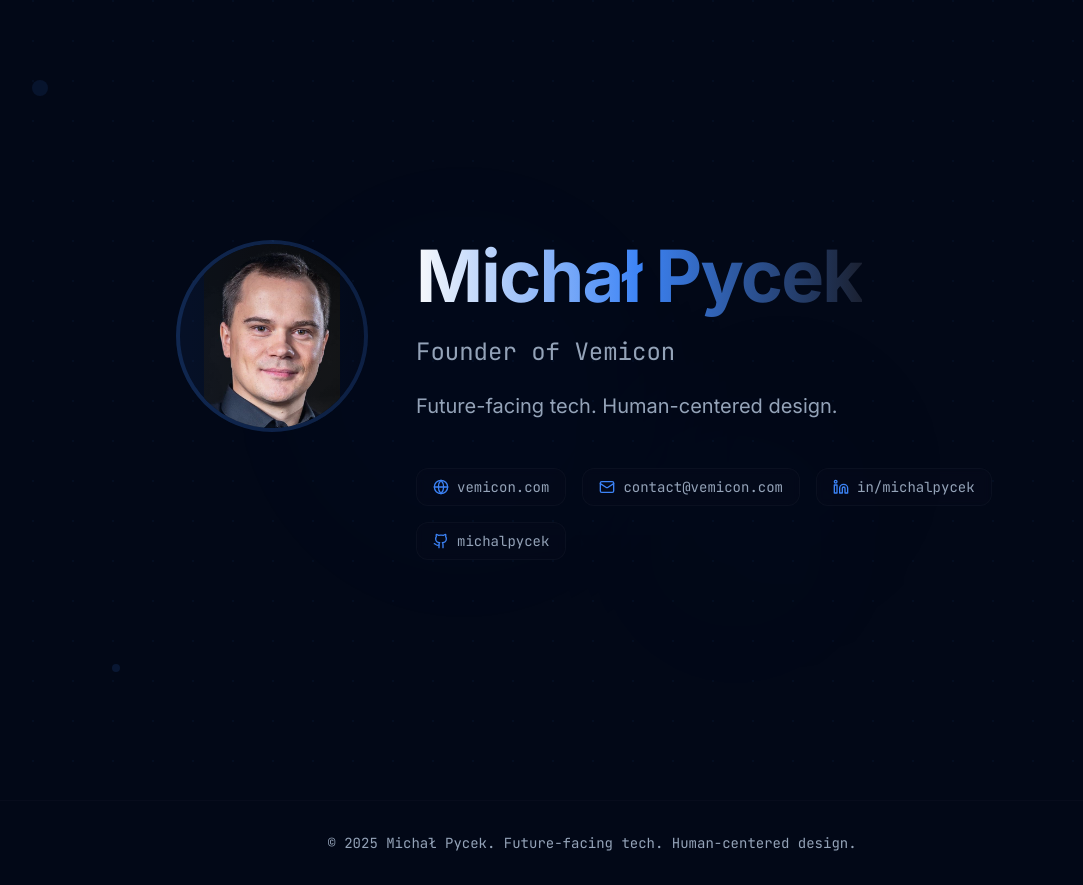
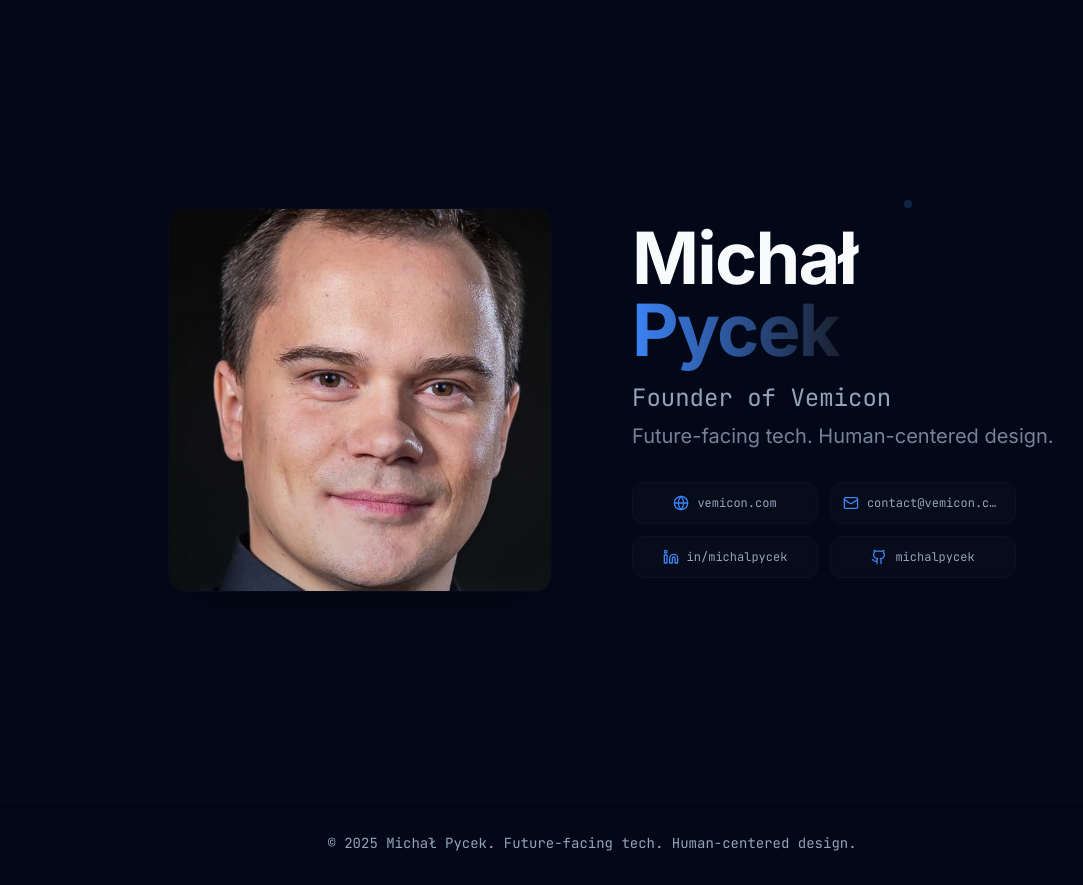
Before and after one commit to MichalPycek/michalpycek.github.io, a React (Vite) app: page / in a window 1280 px wide. Shown: the whole page, without its empty margins (48-1131 px from the left). Built offline with nearby package versions, Linux system fonts and the light colour scheme.

Commit message:
Improve website layout and design
Refactor the website layout and design based on user feedback.
Address issues with the image presentation and header design.

```diff
--- a/src/pages/Index.tsx
+++ b/src/pages/Index.tsx
@@ -71,79 +71,66 @@ const Index = () => {
       <section
         ref={heroRef}
         className="min-h-screen flex items-center justify-center px-6 py-20 relative overflow-hidden"
-        style={{
-          background: "hsl(var(--gradient-surface))"
-        }}
       >
-        {/* Creative Background Elements */}
-        <div className="absolute inset-0 opacity-20">
-          <div className="absolute top-1/4 left-1/4 w-96 h-96 bg-primary/10 rounded-full blur-3xl animate-glow"></div>
-          <div className="absolute bottom-1/4 right-1/4 w-64 h-64 bg-accent/10 rounded-full blur-3xl animate-glow" style={{ animationDelay: "1s" }}></div>
-          <div className="absolute top-1/2 left-1/2 w-72 h-72 bg-primary/5 rounded-full blur-2xl animate-glow" style={{ animationDelay: "2s" }}></div>
-        </div>
-
-        {/* Geometric Grid Pattern */}
-        <div className="absolute inset-0 opacity-5">
+        {/* Subtle Background Grid */}
+        <div className="absolute inset-0 opacity-[0.02]">
           <div className="h-full w-full" style={{
-            backgroundImage: `radial-gradient(circle at 1px 1px, hsl(var(--primary)) 1px, transparent 0)`,
-            backgroundSize: '40px 40px'
+            backgroundImage: `linear-gradient(hsl(var(--border)) 1px, transparent 1px), linear-gradient(90deg, hsl(var(--border)) 1px, transparent 1px)`,
+            backgroundSize: '32px 32px'
           }}></div>
         </div>
 
-        {/* Floating Elements */}
+        {/* Minimal floating elements */}
         <div className="absolute inset-0 overflow-hidden pointer-events-none">
-          <div className="absolute top-20 left-20 w-4 h-4 bg-primary/20 rounded-full animate-pulse" style={{ animationDelay: "0.5s" }}></div>
-          <div className="absolute top-40 right-32 w-3 h-3 bg-accent/30 rounded-full animate-pulse" style={{ animationDelay: "1.5s" }}></div>
-          <div className="absolute bottom-32 left-40 w-2 h-2 bg-primary/25 rounded-full animate-pulse" style={{ animationDelay: "2.5s" }}></div>
-          <div className="absolute bottom-20 right-20 w-5 h-5 bg-accent/15 rounded-full animate-pulse" style={{ animationDelay: "3s" }}></div>
+          <div className="absolute top-1/4 right-1/4 w-2 h-2 bg-primary/30 rounded-full animate-pulse" style={{ animationDelay: "2s" }}></div>
+          <div className="absolute bottom-1/3 left-1/4 w-1 h-1 bg-accent/40 rounded-full animate-pulse" style={{ animationDelay: "4s" }}></div>
         </div>
 
-        <div className="container max-w-4xl mx-auto relative z-10">
-          <div className="flex flex-col md:flex-row items-center md:items-start md:text-left text-center space-y-8 md:space-y-0 md:space-x-12">
-            {/* Profile Image - Left aligned */}
-            <div className="flex-shrink-0">
+        <div className="container max-w-6xl mx-auto relative z-10">
+          <div className="grid grid-cols-1 lg:grid-cols-2 gap-12 lg:gap-20 items-center">
+            {/* Profile Image - Square format */}
+            <div className="flex justify-center lg:justify-end order-2 lg:order-1">
               <div className="relative">
                 <img
                   src={profileImage}
                   alt="Michał Pycek"
-                  className="w-32 h-32 md:w-48 md:h-48 rounded-full object-contain border-4 border-primary/20 shadow-2xl"
-                  style={{
-                    boxShadow: "hsl(var(--shadow-glow))"
-                  }}
+                  className="w-64 h-64 md:w-80 md:h-80 lg:w-96 lg:h-96 object-cover rounded-2xl shadow-2xl border border-border/20"
                 />
-                <div className="absolute inset-0 rounded-full bg-gradient-to-r from-primary/10 to-accent/10 animate-pulse"></div>
+                <div className="absolute inset-0 rounded-2xl bg-gradient-to-t from-background/20 to-transparent"></div>
               </div>
             </div>
 
             {/* Content */}
-            <div className="flex-1 space-y-6">
-              <h1 className="text-4xl md:text-6xl lg:text-7xl font-bold font-sans tracking-tight">
-                <span className="bg-gradient-to-r from-foreground via-primary to-accent bg-clip-text text-transparent">
-                  Michał Pycek
-                </span>
-              </h1>
+            <div className="text-center lg:text-left order-1 lg:order-2 space-y-8">
+              <div className="space-y-4">
+                <h1 className="text-5xl md:text-6xl lg:text-7xl font-bold font-sans tracking-tight leading-none">
+                  <span className="text-foreground">Michał</span><br/>
+                  <span className="bg-gradient-to-r from-primary to-accent bg-clip-text text-transparent">Pycek</span>
+                </h1>
 
-              <p className="text-xl md:text-2xl text-muted-foreground font-mono font-light">
-                Founder of Vemicon
-              </p>
+                <div className="space-y-2">
+                  <p className="text-xl md:text-2xl text-muted-foreground font-mono">
+                    Founder of Vemicon
+                  </p>
+                  <p className="text-lg md:text-xl text-muted-foreground/80 leading-relaxed max-w-lg">
+                    Future-facing tech. Human-centered design.
+                  </p>
+                </div>
+              </div>
 
-              <p className="text-lg md:text-xl text-muted-foreground leading-relaxed max-w-2xl">
-                Future-facing tech. Human-centered design.
-              </p>
-
-              {/* Connect Links - Minimalist */}
-              <div className="flex flex-wrap gap-4 pt-6">
+              {/* Connect Links - Clean Grid */}
+              <div className="grid grid-cols-2 gap-3 max-w-sm mx-auto lg:mx-0">
                 {contactLinks.map((link, index) => (
                   <a
                     key={index}
                     href={link.href}
                     target="_blank"
                     rel="noopener noreferrer"
-                    className="group flex items-center space-x-2 bg-card/30 backdrop-blur-sm rounded-lg px-4 py-2 border border-border/30
-                               hover:border-primary/50 transition-all duration-300 hover:shadow-lg hover:bg-card/50"
+                    className="group flex items-center justify-center space-x-2 bg-card/50 backdrop-blur-sm rounded-lg px-3 py-3 border border-border/30
+                               hover:border-primary/50 transition-all duration-300 hover:shadow-lg hover:bg-card/70 hover:-translate-y-0.5"
                   >
                     <link.icon className="w-4 h-4 text-primary group-hover:scale-110 transition-transform duration-300" />
-                    <span className="text-sm font-mono text-muted-foreground group-hover:text-foreground transition-colors duration-300">
+                    <span className="text-xs font-mono text-muted-foreground group-hover:text-foreground transition-colors duration-300 truncate">
                       {link.value}
                     </span>
                   </a>
```
